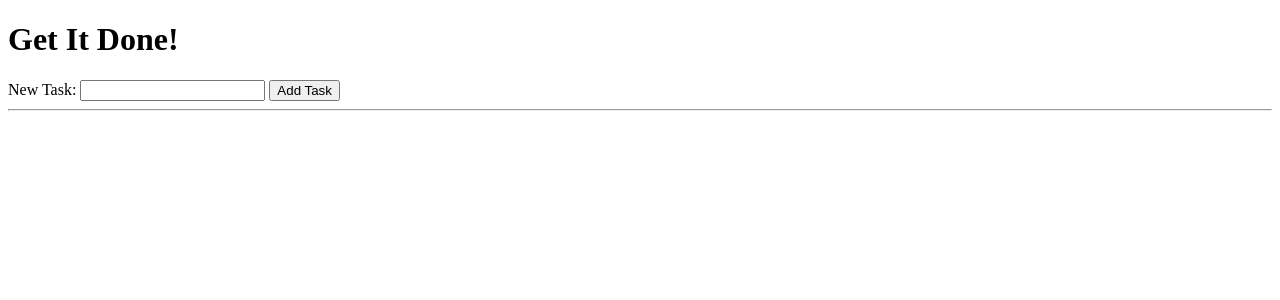
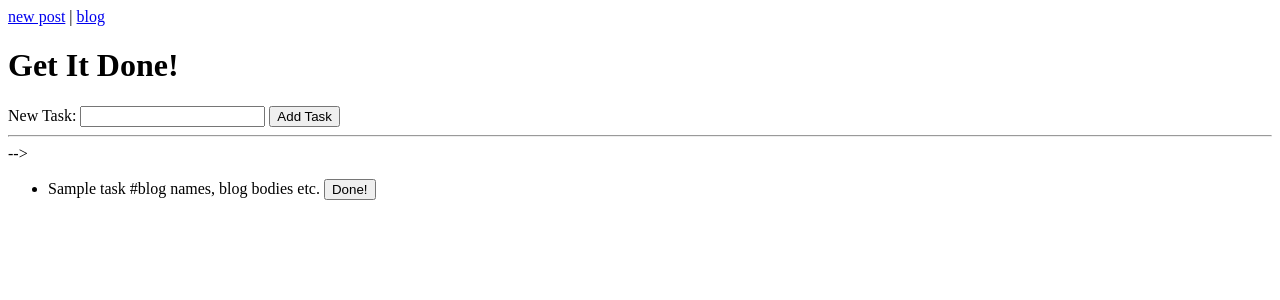
Before and after one commit to sriramtadepalli/build-a-blog, a Flask app: template templates/blog.html in a window 1280 px wide. Shown: the top 300 px of the page. Run offline with Flask 2, Linux system fonts and the light colour scheme; the template is opened without the code that fills it: most values are stand-ins (such as "Sample title", 1, 10 or a date in 2020); data that the repository does not hold is empty.

Commit message:
Commiting Oct 24, 4:21 pm

```diff
--- a/main.py
+++ b/main.py
@@ -13,39 +13,40 @@ class Blog(db.Model):
     id = db.Column(db.Integer, primary_key=True)
     title = db.Column(db.String(120))
     body = db.Column(db.String(200))
-#    completed = db.Column(db.Boolean)
-
-    def __init__(self, name):
-        self.name = name
-#        self.completed = False
 
 
-@app.route('/', methods=['POST', 'GET'])
+    def __init__(self, title, body): # Blog()
+        self.title = title
+        self.body = body
+
+
+
+@app.route('/newpost', methods=['POST', 'GET'])
 def index():
 
     if request.method == 'POST':
-        task_name = request.form['task']
-        new_task = Task(task_name)
-        db.session.add(new_task)
+        title_name = request.form['title']
+        body_name = request.form['body']
+        newpost = Blog(title_name, body_name)
+        db.session.add(newpost)
         db.session.commit()
 
-#    tasks = Blog.query.filter_by(completed=False).all()
-#    completed_tasks = Task.query.filter_by(completed=True).all()
-    return render_template('blog.html',title="Build a Blog",
-        )
-#   tasks=tasks, completed_tasks=completed_tasks
+        blogs = Blog.query.all()
+        return render_template('blog.html', blogs=blogs)
+
+    return render_template('newpost.html',title="Build a Blog")
 
 
-@app.route('/delete-task', methods=['POST'])
-def delete_task():
+@app.route('/blog', methods=['POST'])
+def blog():
 
     task_id = int(request.form['task-id'])
     task = Task.query.get(task_id)
-#    task.completed = True
+
     db.session.add(task)
     db.session.commit()
 
-    return redirect('/')
+    return redirect('/newpost')
 
 
 if __name__ == '__main__':
--- a/templates/base.html
+++ b/templates/base.html
@@ -3,6 +3,12 @@
     <head>
         <title>{{title}}</title>
     </head>
+
+    <nav>
+        <a href="/newpost">new post</a> |
+        <a href="/blog id ="Blog Header">blog</a>
+
+        </nav>
 <body>
 
     {% block content %}
--- a/templates/blog.html
+++ b/templates/blog.html
@@ -1,6 +1,6 @@
 {% extends "base.html" %}
 
-{% block content %}
+<!--{% block content %}
     <h1>Get It Done!</h1>
     <form method='post'>
         <label>
@@ -10,16 +10,16 @@
         <input type="submit" value='Add Task' />
     </form>
 
-    <hr />
+    <hr /> -->
 
-<!--    {% if tasks|length == 0 %}
-    <p>No tasks yet</p>
+    {% if tasks|length == 0 %}
+    <p>No Posts yet</p>
     {% else %}
 
         <ul>
             {% for task in tasks %}
-            <li>{{task.name}}
-                <form action = "/delete-task" method = "POST" style="display:inline-block;">
+            <li>{{task.name}} #blog names, blog bodies etc.
+                <form action = "/blog" method = "POST" style="display:inline-block;">
                     <input type="hidden" name="task-id" value={{task.id}}" />
                     <input type="submit" value="Done!" />
                 </form>
@@ -29,5 +29,5 @@
             {% endfor %}
         </ul>
 
-    {% endif %} -->
+    {% endif %}
 {% endblock %}
```
Also changed, not shown: templates/newpost.html (+4 -3 lines).
